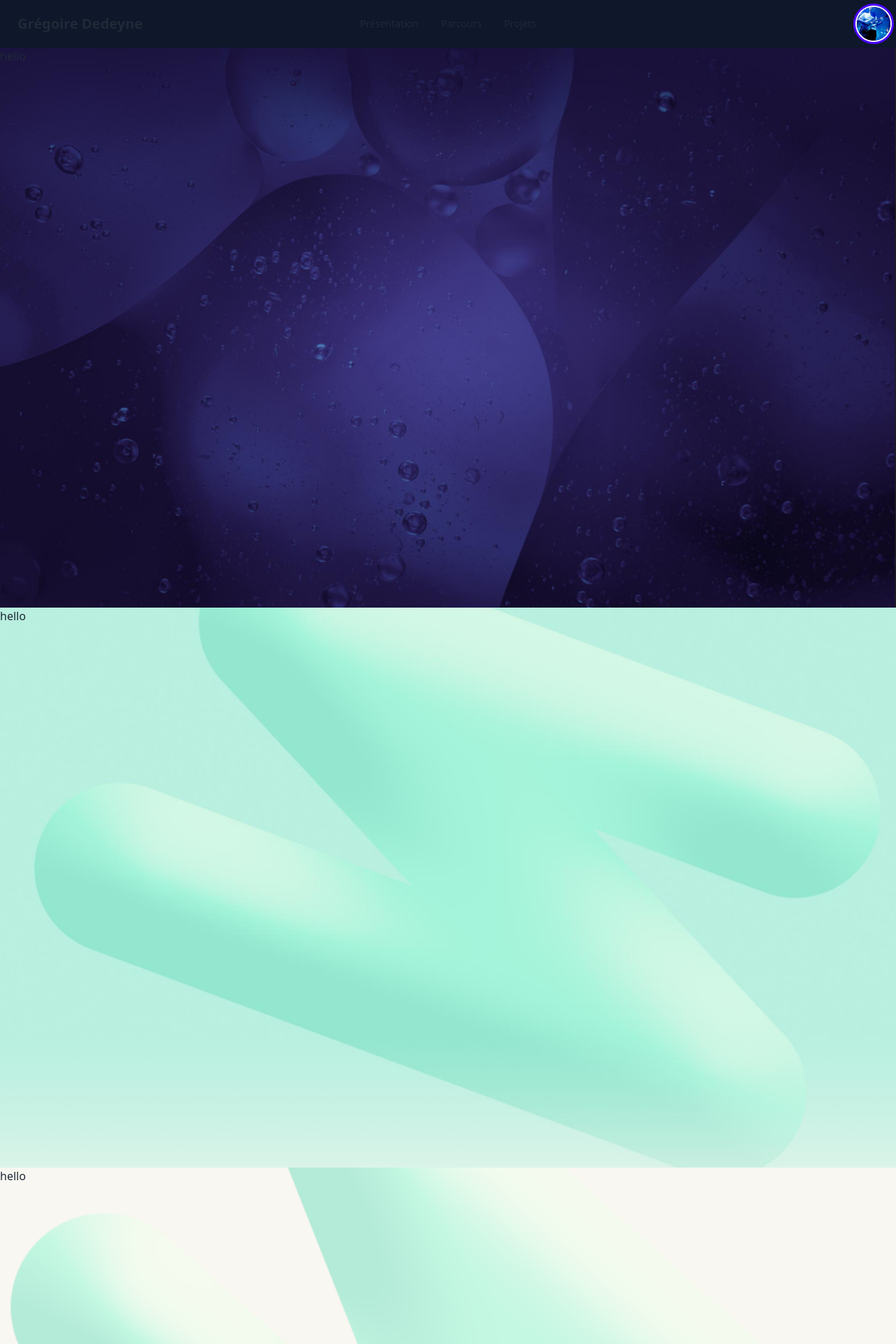
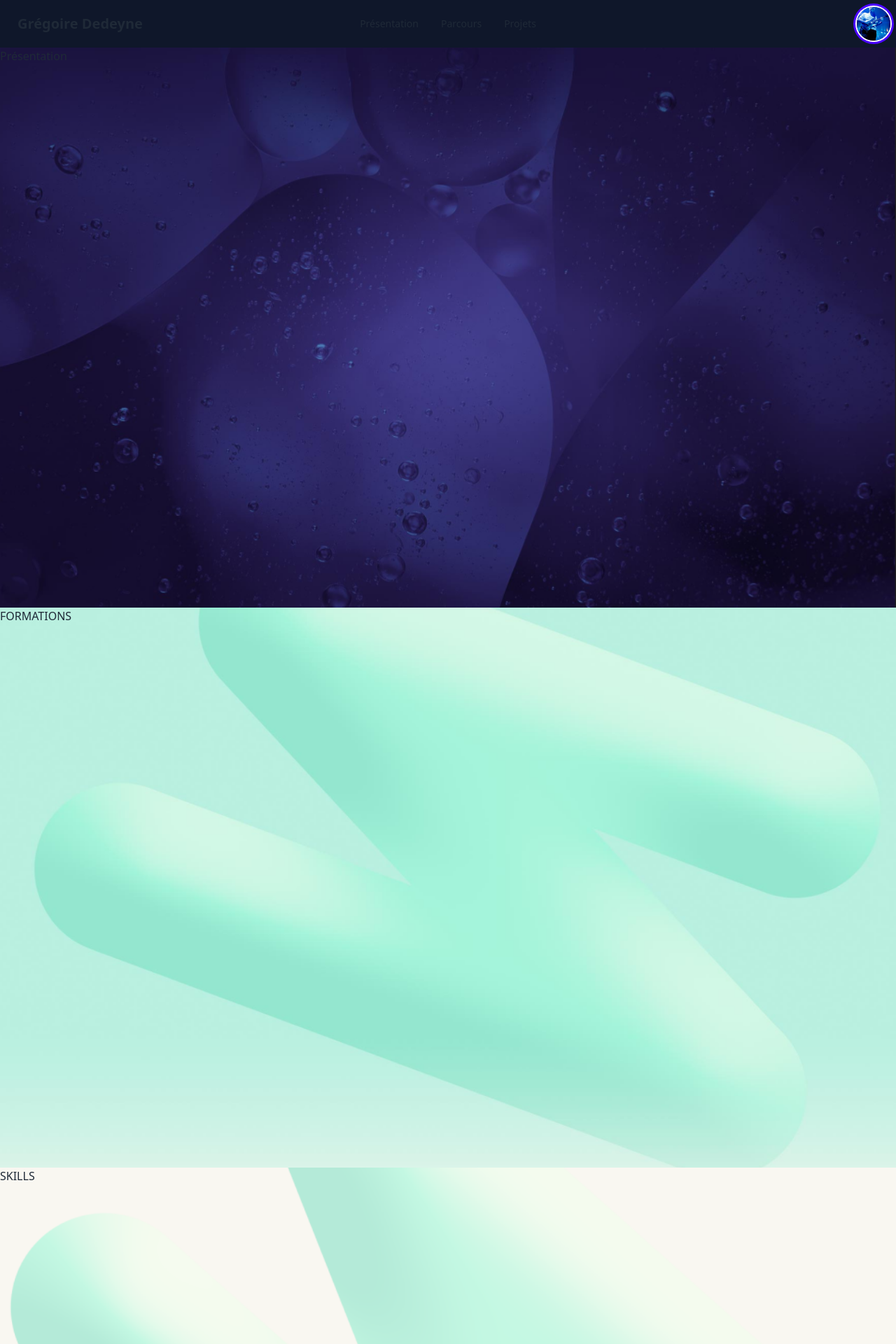
Before and after one commit to GregoireDedeyne/portFolioFront, a React (Vite) app: page / in a window 1280 px wide. Shown: the top 1920 px of the page at 70% size. Built offline with nearby package versions, Linux system fonts and the light colour scheme.

Commit message:
update for

```diff
--- a/src/page/home.jsx
+++ b/src/page/home.jsx
@@ -8,13 +8,13 @@ export function Home() {
 				<Header />
 			</div>
 			<div className="bg-fond-one bg-cover h-screen">
-				<p> hello </p>
+				<p> Présentation </p>
 			</div>
 			<div className="bg-fond-two bg-cover h-screen">
-				<p> hello </p>
+				<p> FORMATIONS </p>
 			</div>
 			<div className="bg-fond-three bg-cover h-screen">
-				<p> hello </p>
+				<p> SKILLS </p>
 			</div>
 			<div className="">
 				{" "}
```
